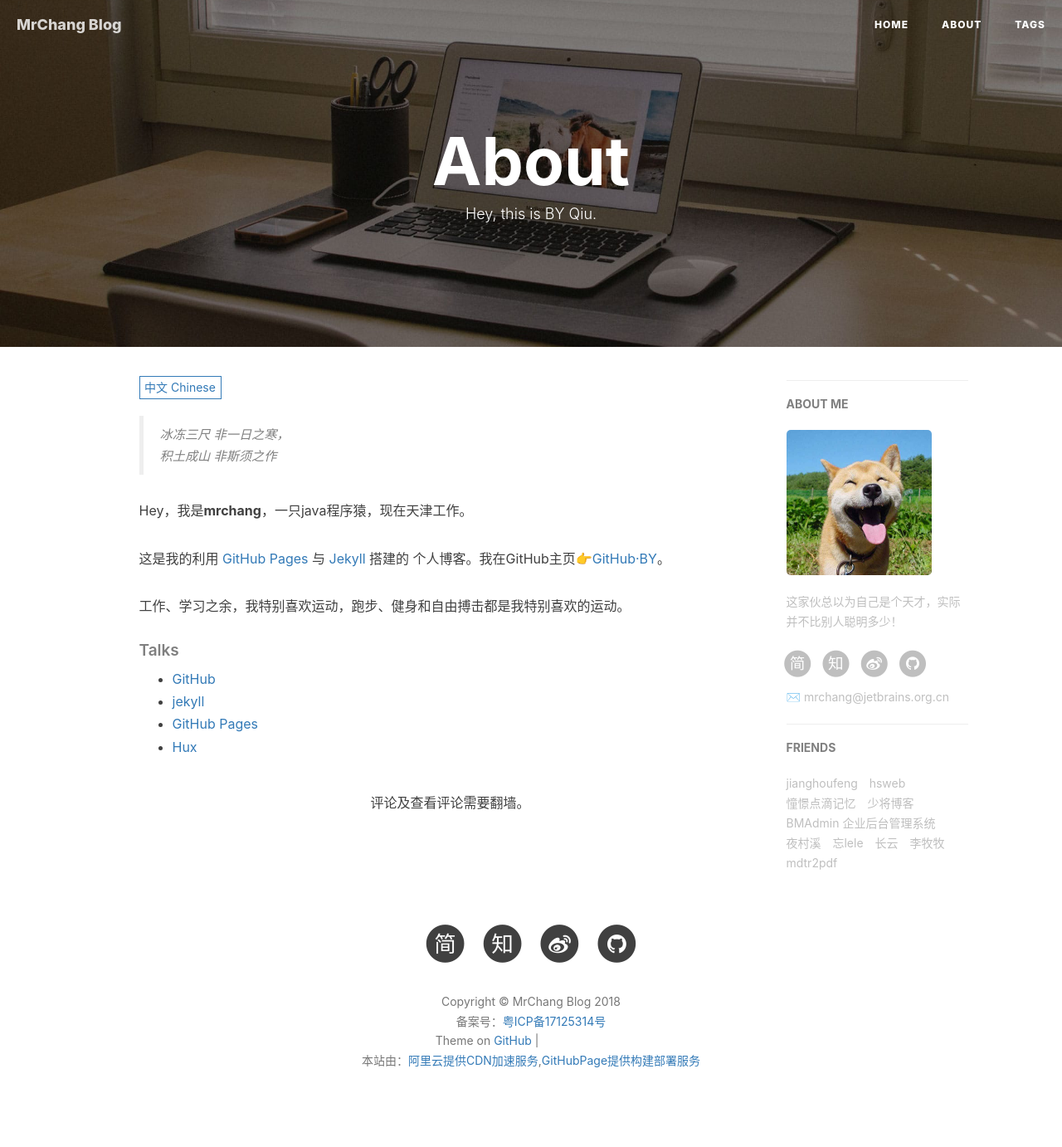
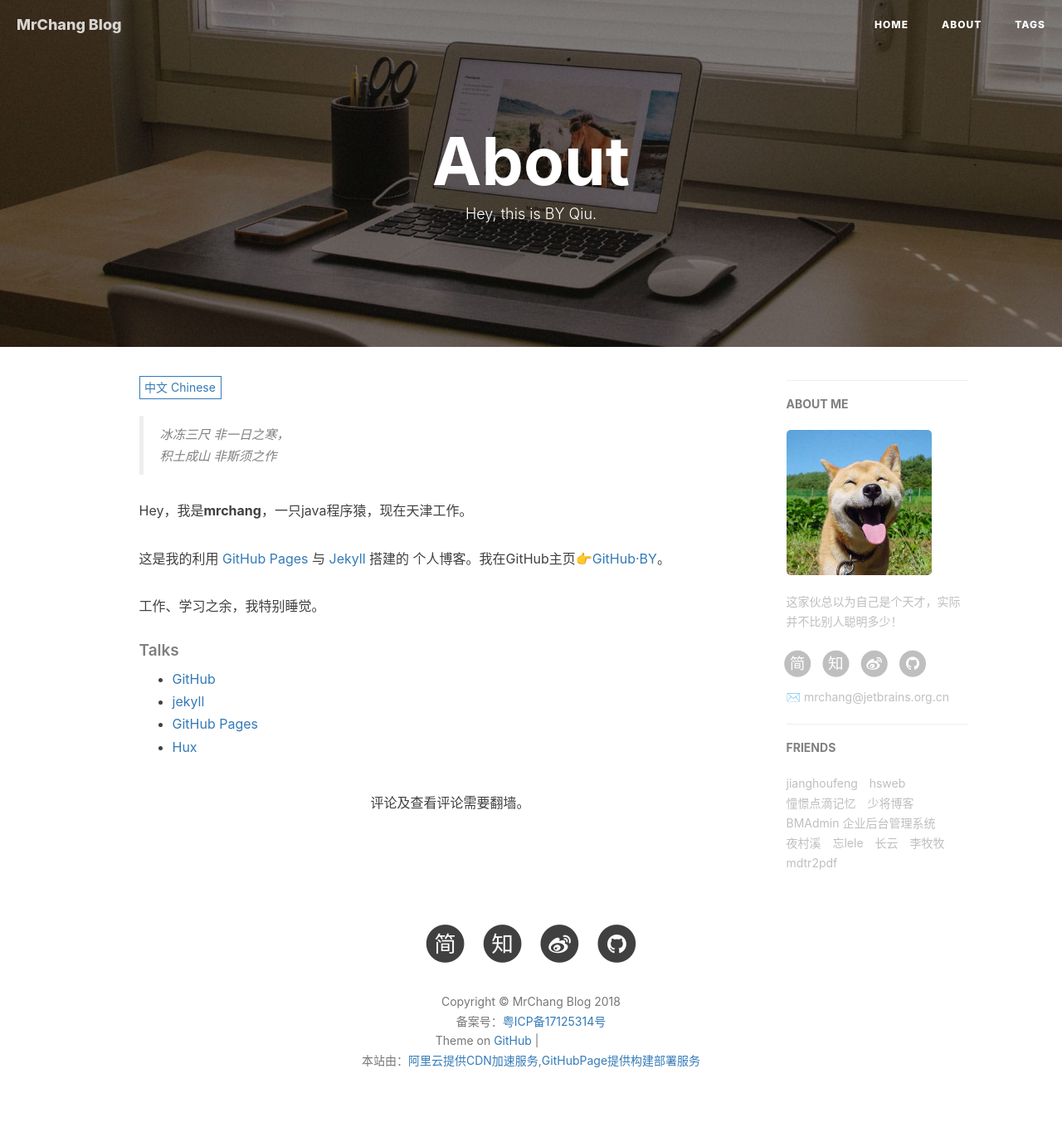
Before and after one commit to ncic-ict/changdaye.github.io, a Jekyll site: the page built from about.html, in a window 1280 px wide. Shown: the whole page at 83% size. Built offline with Jekyll 4.4.1, drawn with Linux system fonts in a browser that asks for light colours; nearby versions of some CDN libraries; comment, search, counter and statistics services are not loaded; grey boxes are pictures that could not be loaded.

Commit message:
修改about.html 中的某些描述

```diff
--- a/about.html
+++ b/about.html
@@ -22,7 +22,7 @@ header-img: "img/home-bg-o.jpg"
 
     <p>这是我的利用 <a href="https://pages.github.com/">GitHub Pages</a> 与 <a href="http://jekyll.com.cn/">Jekyll</a> 搭建的 个人博客。我在GitHub主页<a href="https://github.com/changdaye">👉GitHub·BY</a>。</p>
 
-    <p>工作、学习之余，我特别喜欢运动，跑步、健身和自由搏击都是我特别喜欢的运动。</p>
+    <p>工作、学习之余，我特别睡觉。</p>
 
     <h5>Talks</h5>
 
```
